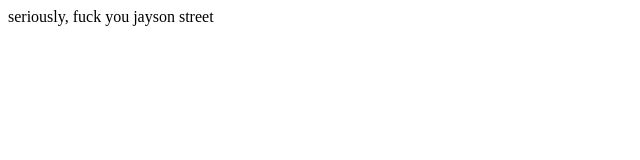
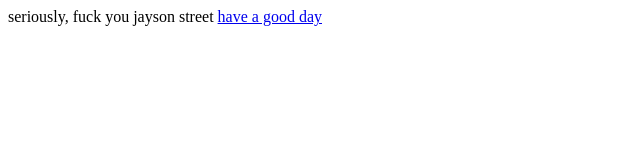
Before and after one commit to jaysonstreet572/seriouslyfukyoujaysonstreet, a plain HTML site: page index.html in a window 1280 px wide. Shown: the whole page, without its empty margins (0-640 px from the left). Drawn offline with Linux system fonts and the light colour scheme.

Commit message:
Update index.html

```diff
--- a/index.html
+++ b/index.html
@@ -1 +1,2 @@
 seriously, fuck you jayson street
+<a href="http://fuckjaysonstreet.com">have a good day</a>
```
